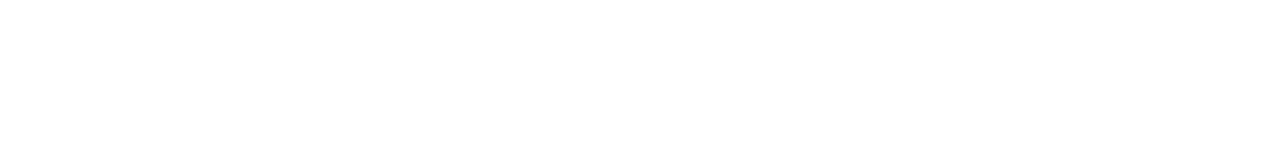
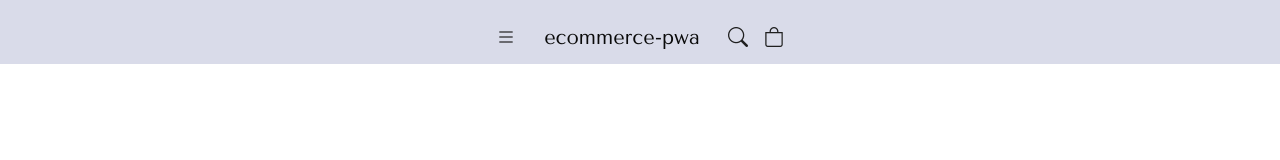
Before and after one commit to edgarfbarbosa/ecommerce-pwa, a website: page src/index.html in a window 1280 px wide. Drawn offline with nearby package versions, Linux system fonts and the light colour scheme.

Commit message:
feat: adiciona header básico

```diff
--- a/src/index.html
+++ b/src/index.html
@@ -1,5 +1,5 @@
 <!DOCTYPE html>
-<html lang="pt-br">
+<html lang="en">
 <head>
   <meta charset="UTF-8">
   <meta name="viewport" content="width=device-width, initial-scale=1.0">
@@ -14,6 +14,34 @@
   <title></title>
 </head>
 <body>
+
+  <div class="flex flex-col items-center justify-center bg-background text-body w-full">
+
+    <header>
+
+      <nav class="flex flex-row items-center justify-between w-80 px-4 pt-6 pb-3 text-xl">
+
+        <button>
+          <i class="bi bi-list"></i>
+        </button>
+
+        <h1 class="text-title">ecommerce-pwa</h1>
+
+        <div class="flex gap-4">
+          <button>
+            <i class="bi bi-search"></i>
+          </button>
+          <button>
+            <i class="bi bi-bag"></i>
+          </button>
+        </div>
+
+      </nav>
+
+    </header>
+
+  </div>
+
   <script src="./assets/js/main.js"></script>
 </body>
 </html>
```
